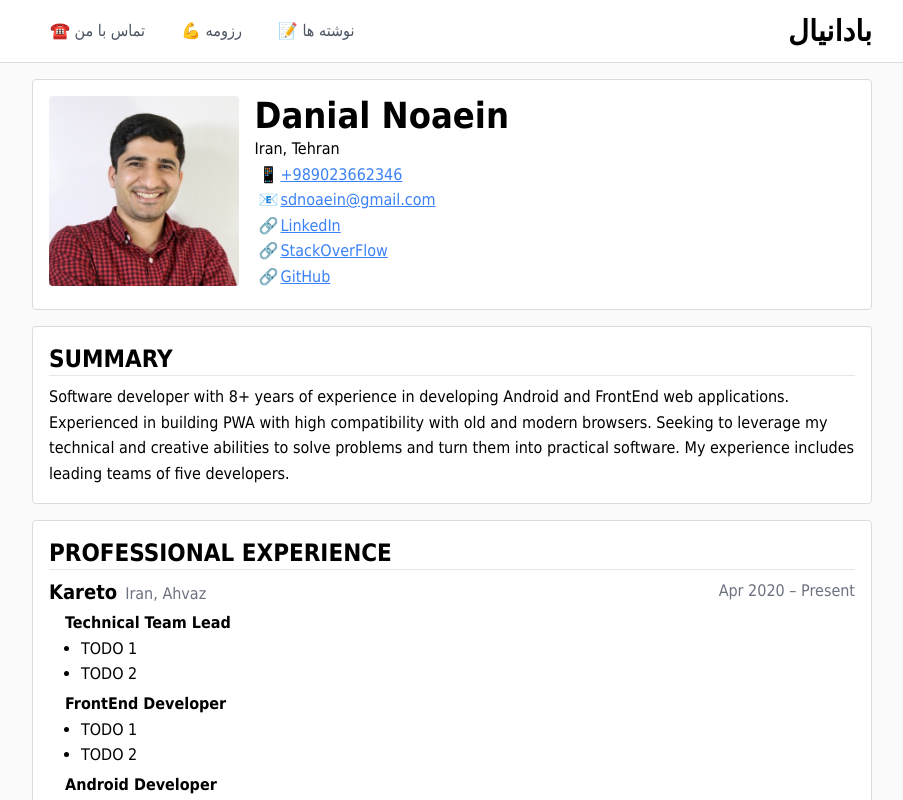
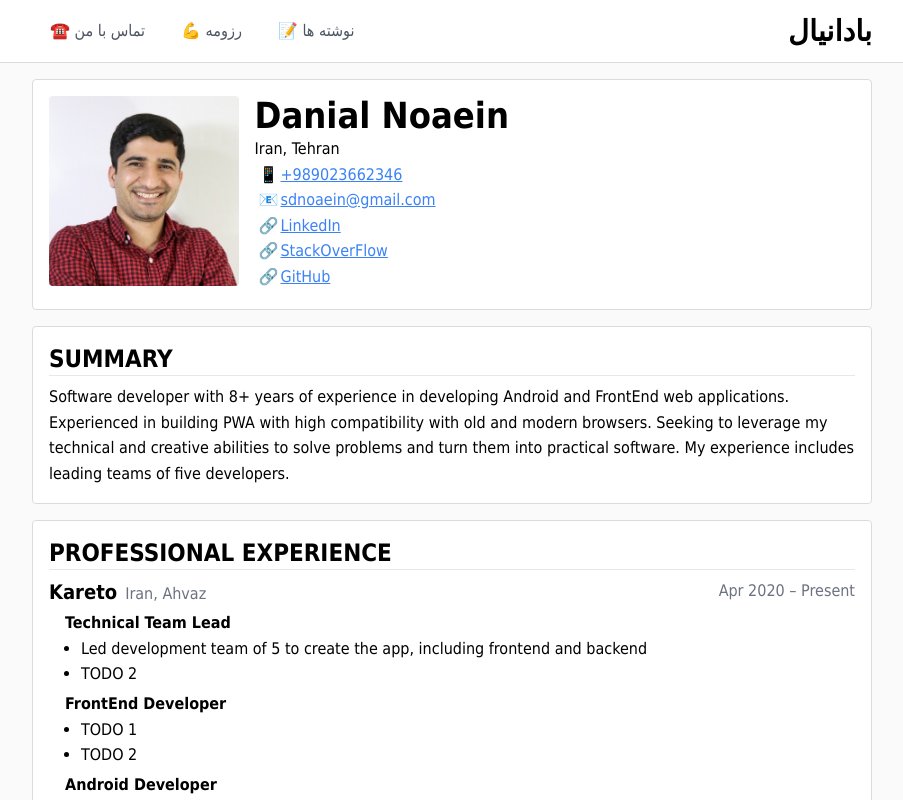
Before and after one commit to danialnoaein/badanialsite, a Next.js app: page /resume in a window 1280 px wide. Shown: the top 800 px of the page, without its empty margins (188-1091 px from the left). Built offline with nearby package versions, Linux system fonts and the light colour scheme.

Commit message:
docs: :zap: add a sentnce. to resume page

```diff
--- a/pages/resume.js
+++ b/pages/resume.js
@@ -100,7 +100,10 @@ const Resume = () => {
                 <div className='ml-4'>
                   <div className='font-bold mt-1'>Technical Team Lead</div>
                   <ul className='list-disc ml-4'>
-                    <li>TODO 1</li>
+                    <li>
+                      Led development team of 5 to create the app, including
+                      frontend and backend
+                    </li>
                     <li>TODO 2</li>
                   </ul>
                   <div className='font-bold mt-1'>FrontEnd Developer</div>
```
